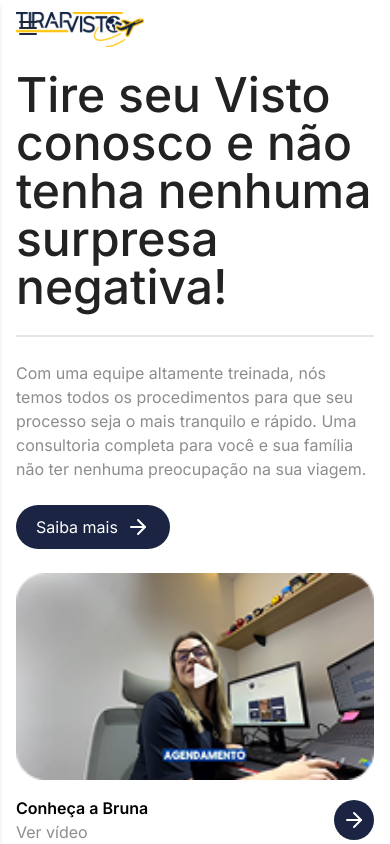
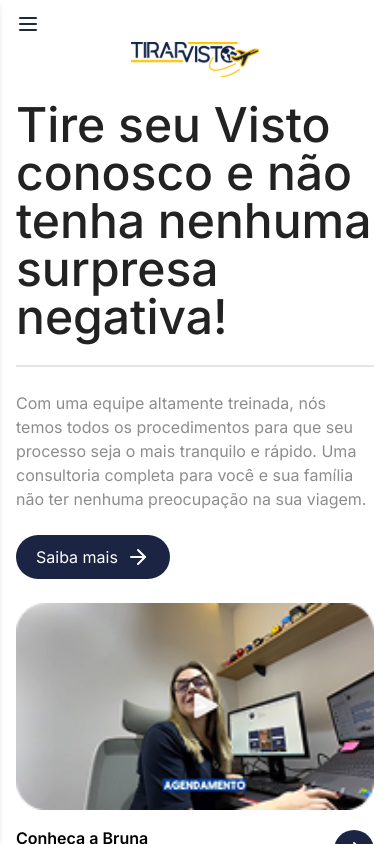
Before and after one commit to debsmalheiro/tirar-visto, a React (Vite) app: page / in a window 390 px wide. Shown: the top 844 px of the page. Built offline with nearby package versions, Linux system fonts and the light colour scheme.

Commit message:
refactor: menu mobile

```diff
--- a/src/components/header.tsx
+++ b/src/components/header.tsx
@@ -10,8 +10,9 @@ export default function Header() {
     ];
 
     return (
-        <header className='flex'>
+        <header className='top-0 left-0 w-full z-50 bg-white'>
             <Sidebar />
+            <div className="flex items-center justify-center md:justify-between md:px-8">
                 <div className="flex justify-center md:justify-start items-center">
                     <img src={Logo} alt="Logo Tirar Visto" className="w-32 h-auto" />
                 </div>
@@ -29,6 +30,7 @@ export default function Header() {
                         ))}
                     </ul>
                 </nav>
+            </div>
         </header>
     )
 }
--- a/src/components/sidebar.tsx
+++ b/src/components/sidebar.tsx
@@ -14,7 +14,7 @@ export default function Sidebar() {
     return (
         <>
             <button
-                className="md:hidden fixed top-4 left-4 z-50 text-3xl text-gray-800"
+                className="md:hidden top-4 left-4 z-50 text-3xl text-gray-800"
                 onClick={() => setIsOpen(true)}
             >
                 <Menu className='' />
@@ -31,7 +31,7 @@ export default function Sidebar() {
                 className={`md:hidden fixed top-0 left-0 h-full w-64 bg-white shadow-md p-6 z-50 transform transition-transform duration-300 ${isOpen ? 'translate-x-0' : '-translate-x-full'} md:translate-x-0 md:static md:block`}
             >
                 <div className="flex float-right mb-6 md:hidden">
-                    <button onClick={() => setIsOpen(false)} className="text-2xl text-gray-800" aria-label="Fechar menu">
+                    <button onClick={() => setIsOpen(false)} className="text-2xl text-gray-800">
                         <X />
                     </button>
                 </div>
```
Lines whose indentation alone changed are shown as unchanged.
